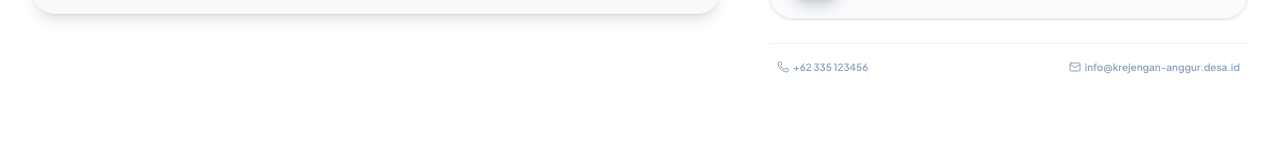
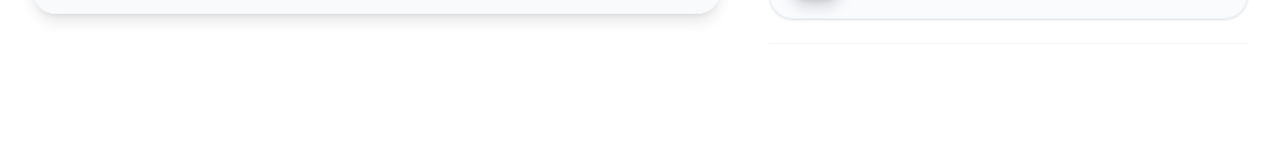
Before and after one commit to marzenda21/desa_anggur, a React (Vite) app: page / in a window 1280 px wide. Shown: the part 5529-5679 px from the top of the page. Built offline with nearby package versions, Linux system fonts and the light colour scheme; grey boxes are pictures that could not be loaded.

Commit message:
Hapus Nomer dan email

```diff
--- a/src/components/Contact.jsx
+++ b/src/components/Contact.jsx
@@ -197,14 +197,6 @@ export default function Contact() {
 
             {/* Quick Contact Footer */}
             <div className="flex items-center justify-between text-[10px] text-slate-400 border-t border-slate-100 pt-4 font-semibold px-2">
-              <span className="flex items-center space-x-1">
-                <Phone className="h-3 w-3" />
-                <span>+62 335 123456</span>
-              </span>
-              <span className="flex items-center space-x-1">
-                <Mail className="h-3 w-3" />
-                <span>info@krejengan-anggur.desa.id</span>
-              </span>
             </div>
           </motion.div>
 
```
